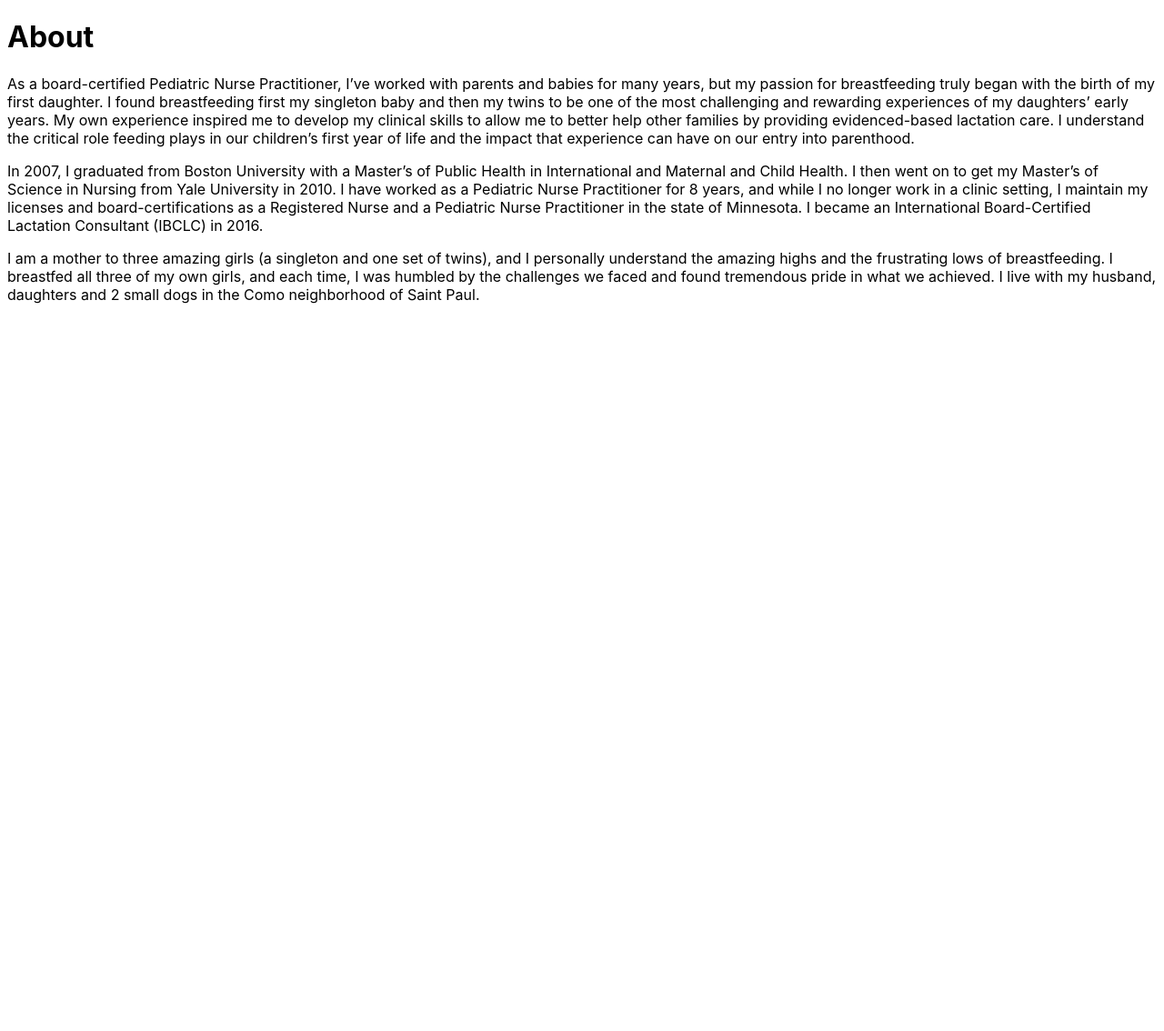
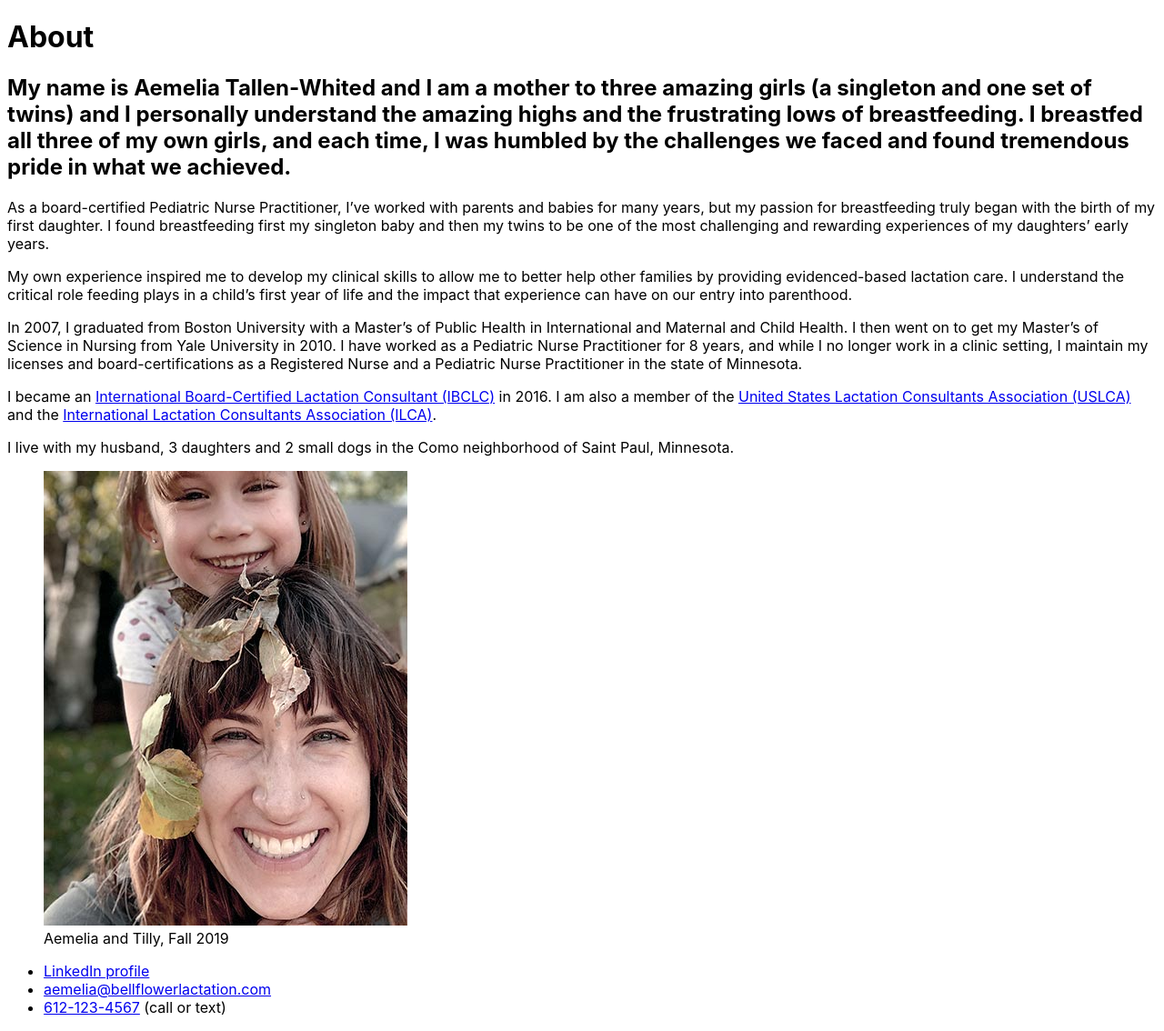
Before and after one commit to bellflowerlactation/bellflower, a Jekyll site: the page built from about.md, in a window 1280 px wide. Shown: the whole page at 91% size. Built offline with Jekyll 4.4.1, drawn with Linux system fonts in a browser that asks for light colours; before the commit the page ends 900 px from its top, so only the background shows below that.

Commit message:
Update content for about page

```diff
--- a/about.md
+++ b/about.md
@@ -5,8 +5,28 @@ title: "About"
 
 # About
 
-As a board-certified Pediatric Nurse Practitioner, I’ve worked with parents and babies for many years, but my passion for breastfeeding truly began with the birth of my first daughter. I found breastfeeding first my singleton baby and then my twins to be one of the most challenging and rewarding experiences of my daughters’ early years. My own experience inspired me to develop my clinical skills to allow me to better help other families by providing evidenced-based lactation care. I understand the critical role feeding plays in our children’s first year of life and the impact that experience can have on our entry into parenthood.
+## My name is Aemelia Tallen-Whited and I am a mother to three amazing girls (a singleton and one set of twins) and I personally understand the amazing highs and the frustrating lows of breastfeeding. I breastfed all three of my own girls, and each time, I was humbled by the challenges we faced and found tremendous pride in what we achieved.
 
-In 2007, I graduated from Boston University with a Master's of Public Health in International and Maternal and Child Health. I then went on to get my Master's of Science in Nursing from Yale University in 2010. I have worked as a Pediatric Nurse Practitioner for 8 years, and while I no longer work in a clinic setting, I maintain my licenses and board-certifications as a Registered Nurse and a Pediatric Nurse Practitioner in the state of Minnesota. I became an International Board-Certified Lactation Consultant (IBCLC) in 2016.
+As a board-certified Pediatric Nurse Practitioner, I’ve worked with parents and babies for many years, but my passion for breastfeeding truly began with the birth of my first daughter. I found breastfeeding first my singleton baby and then my twins to be one of the most challenging and rewarding experiences of my daughters’ early years.
 
-I am a mother to three amazing girls (a singleton and one set of twins), and I personally understand the amazing highs and the frustrating lows of breastfeeding. I breastfed all three of my own girls, and each time, I was humbled by the challenges we faced and found tremendous pride in what we achieved. I live with my husband, daughters and 2 small dogs in the Como neighborhood of Saint Paul.
+My own experience inspired me to develop my clinical skills to allow me to better help other families by providing evidenced-based lactation care. I understand the critical role feeding plays in a child’s first year of life and the impact that experience can have on our entry into parenthood.
+
+In 2007, I graduated from Boston University with a Master’s of Public Health in International and Maternal and Child Health. I then went on to get my Master’s of Science in Nursing from Yale University in 2010. I have worked as a Pediatric Nurse Practitioner for 8 years, and while I no longer work in a clinic setting, I maintain my licenses and board-certifications as a Registered Nurse and a Pediatric Nurse Practitioner in the state of Minnesota.
+
+I became an [International Board-Certified Lactation Consultant (IBCLC)](https://iblce.org/about-iblce/) in 2016. I am also a member of the [United States Lactation Consultants Association (USLCA)](https://uslca.org/inside-uslca/) and the [International Lactation Consultants Association (ILCA)](https://ilca.org/about/).
+
+I live with my husband, 3 daughters and 2 small dogs in the Como neighborhood of Saint Paul, Minnesota.
+
+<figure>
+    <img
+        srcset="/assets/images/aemelia_400w.jpg,
+                 /assets/images/aemelia_600w.jpg 1.5x,
+                 /assets/images/aemelia_800w.jpg 2x"
+        src="/assets/images/aemelia_800w.jpg"
+        alt="Aemelia and Tilly, Fall 2019">
+    <figcaption>Aemelia and Tilly, Fall 2019</figcaption>
+</figure>
+
+* [LinkedIn profile](/https://www.linkedin.com/in/aemelia-tallen-whited-aa29b1b2)
+* [aemelia@bellflowerlactation.com](mailto:aemelia@bellflowerlactation.com)
+* [612-123-4567](tel:612-429-5013) (call or text)
```
Also changed, not shown: index.md (+2 -2 lines), policies.md (+1 -1 lines), assets/images/aemelia_400w.jpg (added), assets/images/aemelia_600w.jpg (added), assets/images/aemelia_800w.jpg (added), 5 other files.
